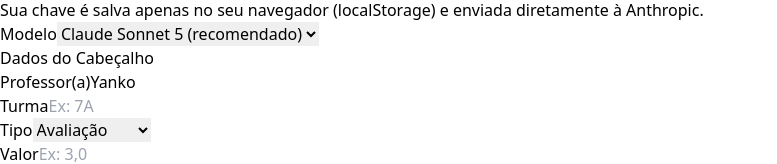
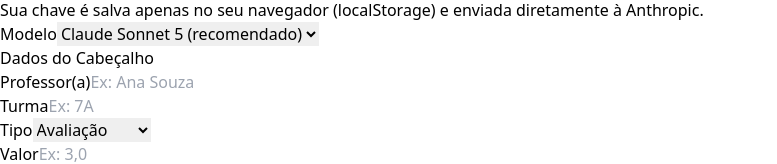
Before and after one commit to Yaszko/AutoProva, a React (Vite) app: page / in a window 1280 px wide. Shown: the part 160-324 px from the top of the page, without its empty margins (0-777 px from the left). Built offline with nearby package versions, Linux system fonts and the light colour scheme.

Commit message:
Update professor field in DEFAULT_HEADER and add favicon/logo checks in settings

```diff
--- a/src/App.tsx
+++ b/src/App.tsx
@@ -11,7 +11,7 @@ import { generateExam, AnthropicApiError } from './lib/anthropicClient';
 import { ExamData, HeaderInfo } from './types';
 
 const DEFAULT_HEADER: HeaderInfo = {
-  professor: 'Yanko',
+  professor: '',
   turma: '',
   tipo: 'avaliacao',
   valor: '',
```
Also changed, not shown: .claude/settings.local.json.
